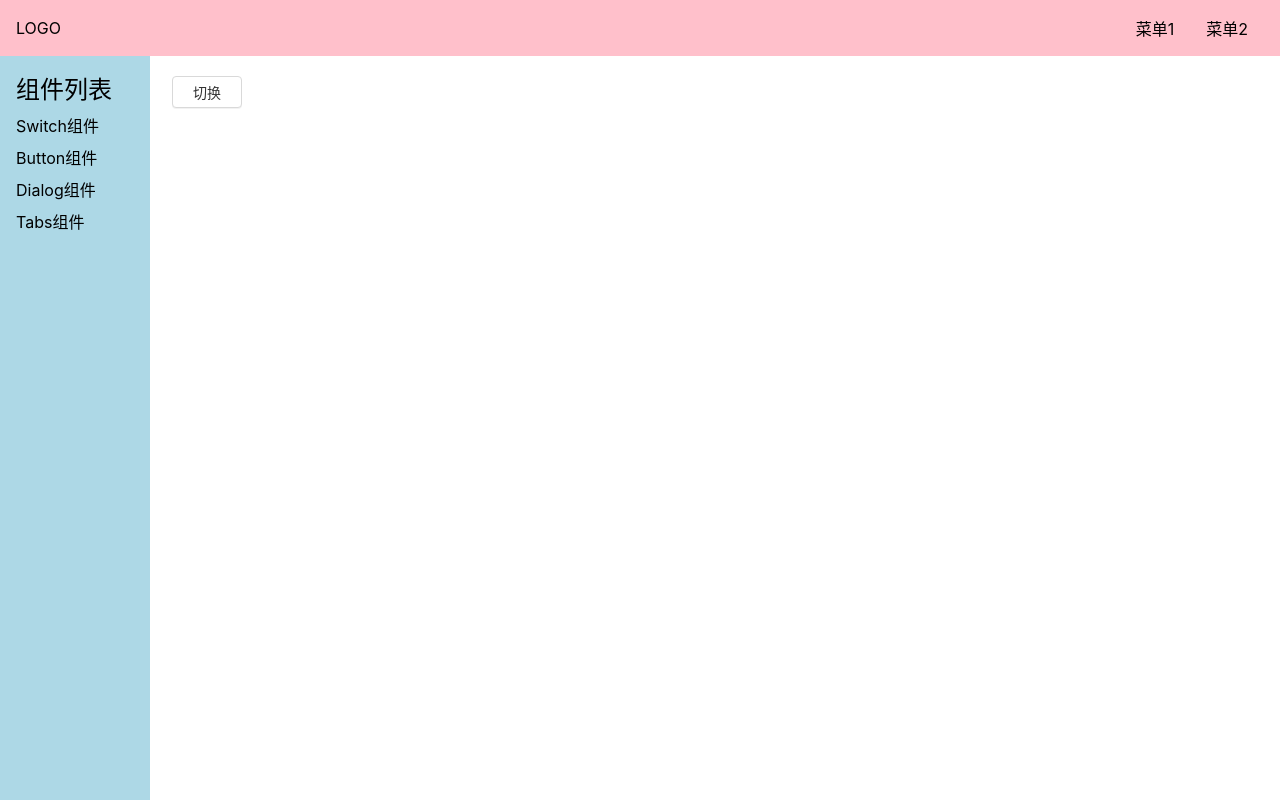
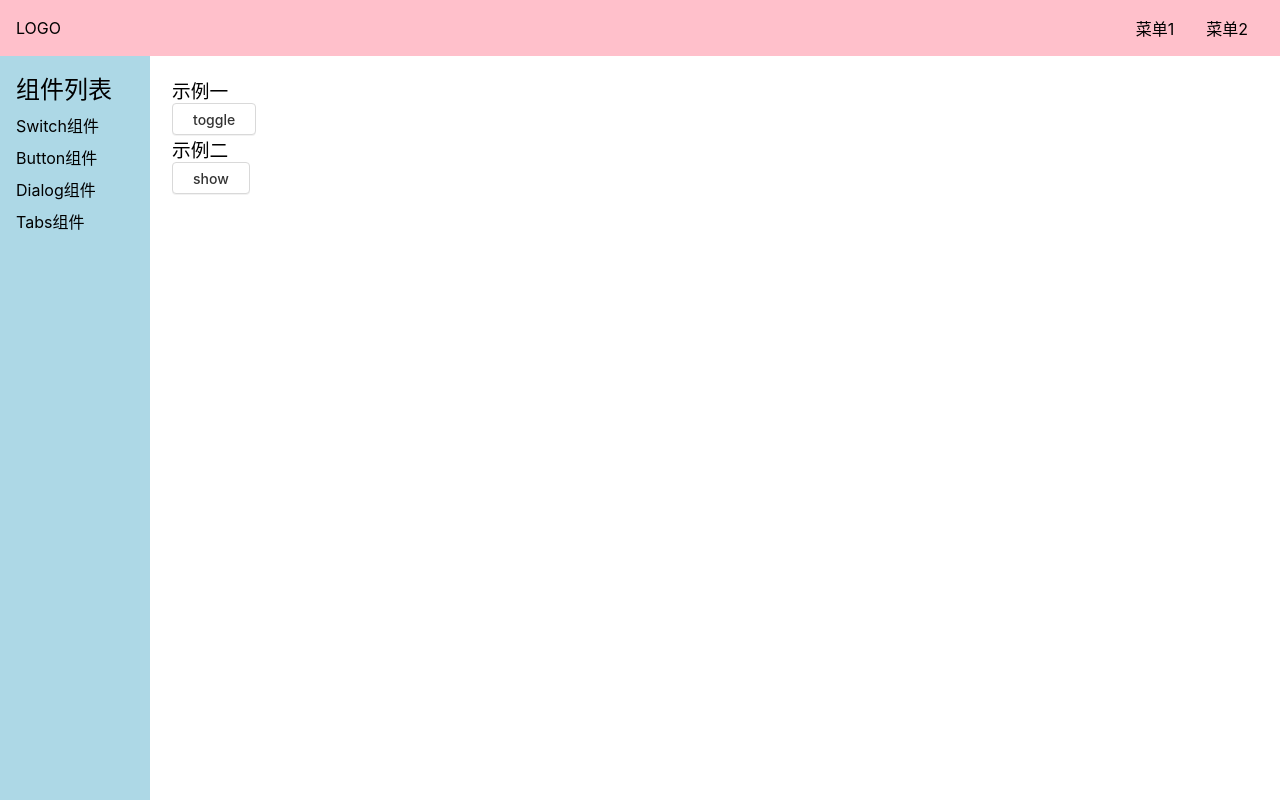
Before and after one commit to xiehaopei/fireworks-ui, a Vue app: page /doc/dialog in a window 1280 px wide. Built offline with nearby package versions, Linux system fonts and the light colour scheme.

Commit message:
dialog封装基本完成

```diff
--- a/src/components/dialogPage.vue
+++ b/src/components/dialogPage.vue
@@ -1,7 +1,7 @@
 <!--
  * @Author: Haopei Xie
  * @Date: 2020-10-06 16:29:58
- * @LastEditTime: 2020-10-13 09:41:17
+ * @LastEditTime: 2020-10-13 10:53:02
  * @LastEditors: Haopei Xie
  * @Description:
  * @FilePath: \Pibukae:\vue\fireworks-ui\src\components\dialogPage.vue
@@ -9,7 +9,8 @@
 -->
 <template>
   <div>
-    <Button @click="toggleDialog">切换</Button>
+    <h3>示例一</h3>
+    <Button @click="toggleDialog">toggle</Button>
     <Dialog :visible="visible" @update:visible="visible = $event" :ok="fun1" :cancel="fun2">
       <template v-slot:title>
         <div>你好</div>
@@ -18,6 +19,9 @@
         <div>你好</div>
       </template>
     </Dialog>
+
+    <h3>示例二</h3>
+    <Button @click="showDialog">show</Button>
   </div>
 </template>
 
@@ -25,6 +29,7 @@
 import Dialog from "../lib/Dialog.vue";
 import Button from "../lib/Button.vue";
 import { ref } from "vue";
+import { openDialog } from "../lib/openDialog";
 export default {
   components: { Dialog, Button },
   setup() {
@@ -39,7 +44,15 @@ export default {
     const fun2 = () => {
       console.log(2);
     };
-    return { visible, toggleDialog, fun1, fun2 };
+    const showDialog = () => {
+      openDialog({
+        title: "标题",
+        content: "打开dialog",
+        ok: () => console.log("ok"),
+        cancel: () => console.log("cancel"),
+      });
+    };
+    return { visible, toggleDialog, fun1, fun2, showDialog };
   },
 };
 </script>
--- a/src/lib/Dialog.vue
+++ b/src/lib/Dialog.vue
@@ -1,7 +1,7 @@
 <!--
  * @Author: Haopei Xie
  * @Date: 2020-10-12 21:59:36
- * @LastEditTime: 2020-10-13 09:45:34
+ * @LastEditTime: 2020-10-13 10:56:08
  * @LastEditors: Haopei Xie
  * @Description:
  * @FilePath: \Pibukae:\vue\fireworks-ui\src\lib\Dialog.vue
@@ -62,7 +62,9 @@ export default {
       }
     };
     const cancel = () => {
-      close();
+      if (props.cancel?.() !== false) {
+        close();
+      }
     };
     const ok = () => {
       if (props.ok?.() !== false) {
--- /dev/null
+++ b/src/lib/openDialog.ts
@@ -0,0 +1,52 @@
+/*
+ * @Author: Haopei Xie
+ * @Date: 2020-10-13 09:59:32
+ * @LastEditTime: 2020-10-13 10:53:52
+ * @LastEditors: Haopei Xie
+ * @Description:
+ * @FilePath: \Pibukae:\vue\fireworks-ui\src\lib\openDialog.ts
+ * @
+ */
+
+import { createApp, h } from "vue";
+import Dialog from "./Dialog.vue";
+
+interface Options {
+  title: String;
+  content: any;
+  ok?: Function;
+  cancel?: Function;
+}
+
+export const openDialog = (options: Options) => {
+  const { title, content, ...rest } = options;
+  const div = document.createElement("div");
+  const destroyElements = () => {
+    app.unmount(div);
+    div.remove();
+  };
+  const app = createApp({
+    render() {
+      return h(
+        Dialog,
+        {
+          visible: true,
+          "onUpdate:visible": (newVisible) => {
+            if (!newVisible) {
+              //@ts-ignore
+              destroyElements();
+            }
+          },
+          ok: rest.ok,
+          cancel: rest.cancel,
+        },
+        {
+          title,
+          content,
+        }
+      );
+    },
+  });
+  app.mount(div);
+  document.body.appendChild(div);
+};
```
